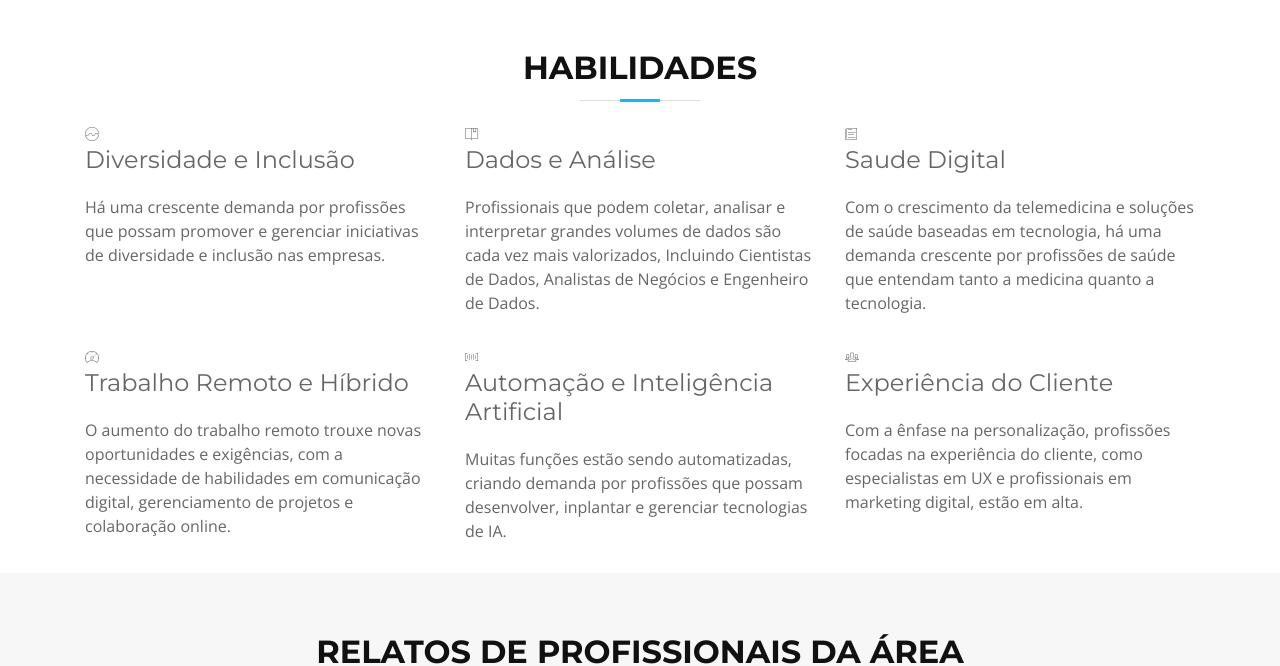
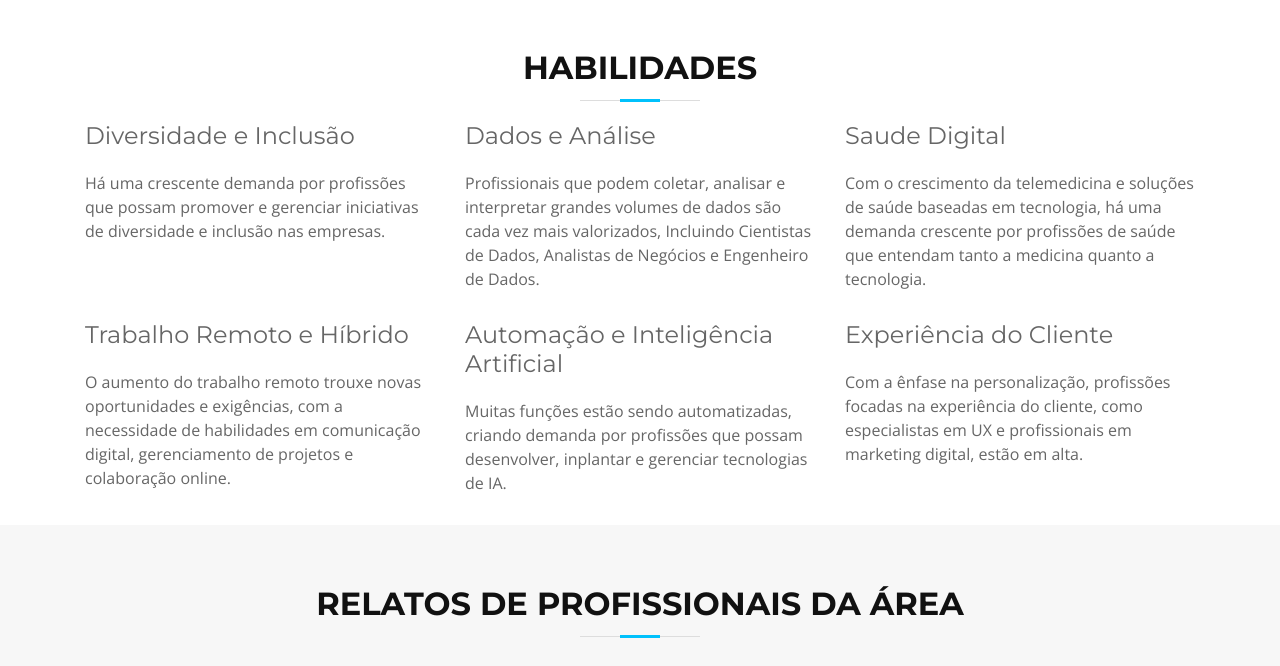
Before and after one commit to Maria-Luiza123/profissoes-futuro, a plain HTML site: page index.html in a window 1280 px wide. Shown: the part 4400-5066 px from the top of the page. Drawn offline with nearby package versions, Linux system fonts and the light colour scheme; files whose address does not match are found by name.

Commit message:
Update index.html

```diff
--- a/index.html
+++ b/index.html
@@ -474,32 +474,26 @@
         <div class="row">
 
           <div class="col-lg-4 col-md-6 box wow bounceInUp" data-wow-duration="1.4s">
-            <div class="icon"><i class="ion-ios-analytics-outline"></i></div>
             <h4 class="title">Diversidade e Inclusão</a></h4>
             <p class="description">Há uma crescente demanda por profissões que possam promover e gerenciar iniciativas de diversidade e inclusão nas empresas.</p>
           </div>
           <div class="col-lg-4 col-md-6 box wow bounceInUp" data-wow-duration="1.4s">
-            <div class="icon"><i class="ion-ios-bookmarks-outline"></i></div>
             <h4 class="title">Dados e Análise</a></h4>
             <p class="description">Profissionais que podem coletar, analisar e interpretar grandes volumes de dados são cada vez mais valorizados, Incluindo Cientistas de Dados, Analistas de Negócios e Engenheiro de Dados.</p>
           </div>
           <div class="col-lg-4 col-md-6 box wow bounceInUp" data-wow-duration="1.4s">
-            <div class="icon"><i class="ion-ios-paper-outline"></i></div>
             <h4 class="title">Saude Digital</a></h4>
             <p class="description">Com o crescimento da telemedicina e soluções de saúde baseadas em tecnologia, há uma demanda crescente por profissões de saúde que entendam tanto a medicina quanto a tecnologia.</p>
           </div>
           <div class="col-lg-4 col-md-6 box wow bounceInUp" data-wow-delay="0.1s" data-wow-duration="1.4s">
-            <div class="icon"><i class="ion-ios-speedometer-outline"></i></div>
             <h4 class="title">Trabalho Remoto e Híbrido</a></h4>
             <p class="description">O aumento do trabalho remoto trouxe novas oportunidades e exigências, com a necessidade de habilidades em comunicação digital, gerenciamento de projetos e colaboração online.</p>
           </div>
           <div class="col-lg-4 col-md-6 box wow bounceInUp" data-wow-delay="0.1s" data-wow-duration="1.4s">
-            <div class="icon"><i class="ion-ios-barcode-outline"></i></div>
             <h4 class="title">Automação e Inteligência Artificial</a></h4>
             <p class="description">Muitas funções estão sendo automatizadas, criando demanda por profissões que possam desenvolver, inplantar e gerenciar tecnologias de IA.</p>
           </div>
           <div class="col-lg-4 col-md-6 box wow bounceInUp" data-wow-delay="0.1s" data-wow-duration="1.4s">
-            <div class="icon"><i class="ion-ios-people-outline"></i></div>
             <h4 class="title">Experiência do Cliente</a></h4>
             <p class="description">Com a ênfase na personalização, profissões focadas na experiência do cliente, como especialistas em UX e profissionais em marketing digital, estão em alta.</p>
           </div>
```
